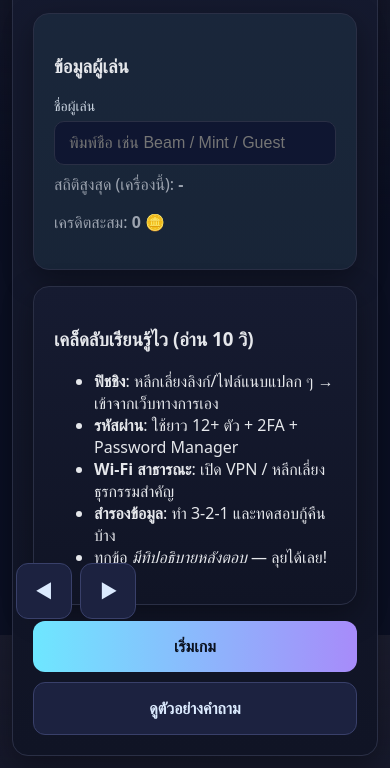
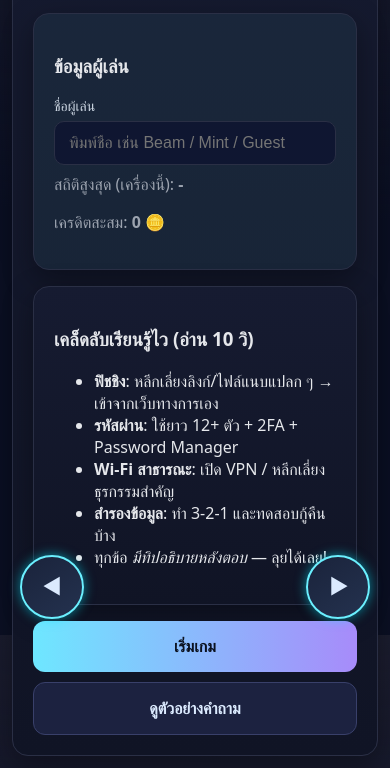
Before and after one commit to 6740214118-star/CyberBattleQuest, a plain HTML site: page index.html in a window 390 px wide. Shown: the part 209-977 px from the top of the page. Drawn offline with Linux system fonts and the light colour scheme.

Commit message:
Update index.html

```diff
--- a/index.html
+++ b/index.html
@@ -118,10 +118,35 @@
     .walker2::before{ content:'🚶'; }
     .over-tip{ font-size:13px; color:#cbd5e1 }
 
-    /* D-Pad */
-    .dpad{ position:fixed; bottom:16px; left:16px; display:none; gap:8px; z-index:9999 }
-    .dpad button{ width:56px; height:56px; border-radius:12px; font-size:20px }
-    @media (max-width: 720px){ .dpad{ display:flex } }
+    /* D-Pad — ปุ่มซ้าย/ขวาติดขอบจอ */
+.dpad{
+  position: fixed;
+  bottom: max(20px, env(safe-area-inset-bottom) + 10px);
+  left: 0; right: 0;
+  display: none;                 /* เปิดเฉพาะจอเล็ก */
+  justify-content: space-between;/* ดันปุ่มไปซ้าย/ขวา */
+  padding: 0 20px;
+  z-index: 9999;
+  pointer-events: none;          /* ไม่บังการแตะส่วนอื่น */
+}
+.dpad .btn{
+  pointer-events: auto;          /* ให้ปุ่มรับการแตะได้ */
+  width: 64px; height: 64px;
+  border-radius: 50%;
+  font-size: 22px;
+  background: linear-gradient(145deg,#1a233b,#24324f);
+  border: 2px solid #6af0ff;
+  box-shadow: 0 0 12px #00eaff88;
+  transition: .2s;
+}
+.dpad .btn:active{
+  transform: scale(.9);
+  box-shadow: 0 0 20px #00ffffcc;
+}
+@media (max-width: 720px){
+  .dpad{ display:flex; }
+}
+
 
     /* Modals */
     .modal{position:fixed; inset:0; background:rgba(0,0,0,.65); display:none; align-items:center; justify-content:center; padding:16px; z-index:9000}
```
